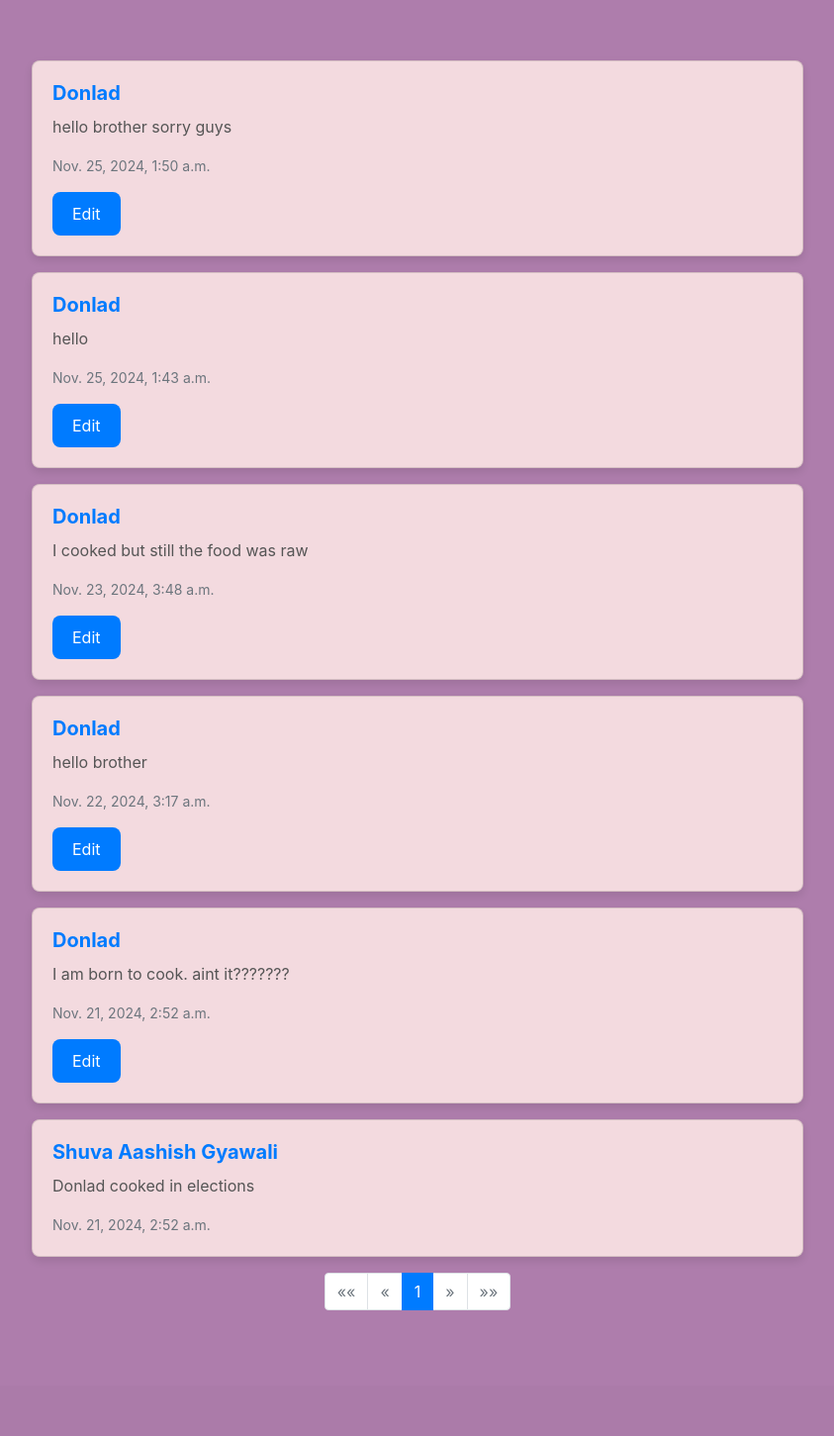
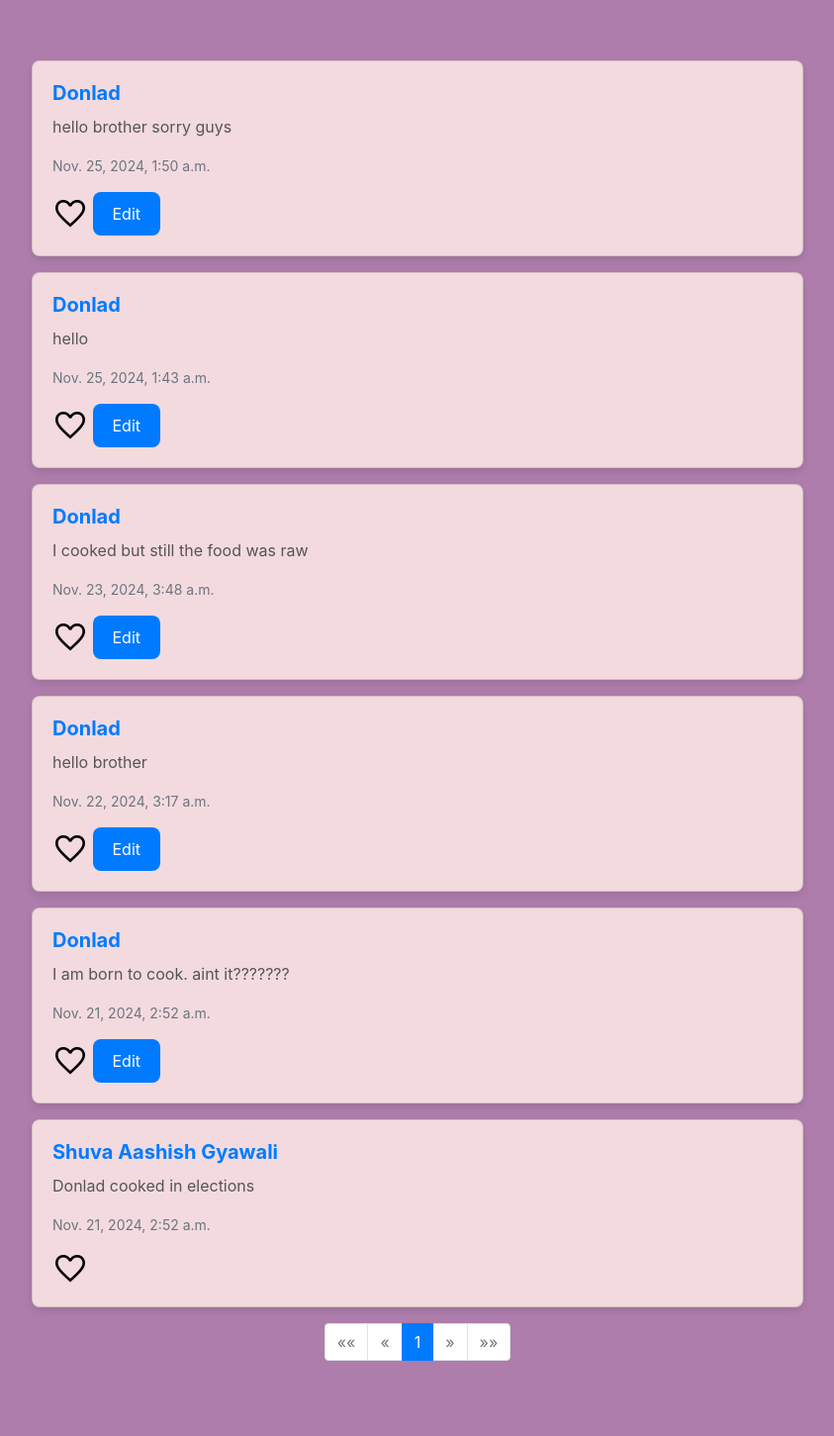
Before and after one commit to shuvaaashish/Network, a Django app: page / in a window 1280 px wide. Shown: the part 137-1588 px from the top of the page at 99% size, without its empty margins (218-1061 px from the left). Before the commit the page ends 1461 px from the top, so only its background shows below. Run offline with Django 3.2, Linux system fonts and the light colour scheme; a user stored in the database is signed in; data comes from the database, SQL or seed files in the repository; both versions use the stored data as it was after the commit; some libraries are stand-ins or nearby versions.

Commit message:
Add like functionality; create like model, update admin registration, and add favorite button in templates

```diff
--- a/network/admin.py
+++ b/network/admin.py
@@ -1,7 +1,8 @@
 from django.contrib import admin
-from .models import User,Post,Follow
+from .models import User,Post,Follow,like
 # Register your models here.
 
 admin.site.register(User),
 admin.site.register(Post),
-admin.site.register(Follow)
+admin.site.register(Follow),
+admin.site.register(like)
--- a/network/models.py
+++ b/network/models.py
@@ -20,3 +20,10 @@ class Follow(models.Model):
 
     def __str__(self):
         return f"{self.user} follows {self.following}"
+
+class like(models.Model):
+    user = models.ForeignKey(User, on_delete=models.CASCADE, related_name="user_likes")
+    post = models.ForeignKey(Post, on_delete=models.CASCADE, related_name="post_likes")
+
+    def __str__(self):
+        return f"{self.user} likes {self.post}"
--- a/network/static/network/styles.css
+++ b/network/static/network/styles.css
@@ -196,3 +196,10 @@ body h1 {
     font-size: 2.5rem;
     color: #FFFFFF;
 }
+.favorite-btn .material-symbols-outlined {
+    transition: filter 0.3s ease;
+}
+
+.favorite-btn .material-symbols-outlined:hover {
+    filter: blur(1px);
+}
--- a/network/static/network/work.js
+++ b/network/static/network/work.js
@@ -14,7 +14,7 @@ document.addEventListener('DOMContentLoaded', function() {
             newPostForm.style.display = 'block';
         }
     }
-
+    document.querySelectorAll('.favorite-btn')
 
     // When "Following" link is clicked
     document.querySelector('#showFollowingLink')?.addEventListener('click', function(event) {
--- a/network/templates/network/index.html
+++ b/network/templates/network/index.html
@@ -28,6 +28,11 @@
                 <p class="card-text">{{ post.content }}</p>
                 <p class="card-text"><small class="text-muted">{{ post.created_at }}</small></p>
                 {% if user.is_authenticated %}
+                <button class="favorite-btn" style="background: none; border: none; padding: 0;">
+                <span class="material-symbols-outlined" style="font-size: 36px; vertical-align: middle;">
+                    favorite
+                    </span>
+                </button>
                     {% if post.author == user %}
                         <button class="btn btn-primary edit-btn">Edit</button>
                         <form class="edit-form" action="{% url 'edit' post.id %}" method="post" style="display: none;">
--- a/network/templates/network/layout.html
+++ b/network/templates/network/layout.html
@@ -6,6 +6,7 @@
         <title>{% block title %}Shuvter{% endblock %}</title>
         <link rel="stylesheet" href="https://stackpath.bootstrapcdn.com/bootstrap/4.4.1/css/bootstrap.min.css" integrity="sha384-Vkoo8x4CGsO3+Hhxv8T/Q5PaXtkKtu6ug5TOeNV6gBiFeWPGFN9MuhOf23Q9Ifjh" crossorigin="anonymous">
         <link href="{% static 'network/styles.css' %}" rel="stylesheet">
+        <link rel="stylesheet" href="https://fonts.googleapis.com/css2?family=Material+Symbols+Outlined:opsz,wght,FILL,GRAD@20..48,100..700,0..1,-50..200&icon_names=favorite" />
     </head>
     <body>
         <nav class="navbar navbar-expand-lg navbar-light bg-light">
```
Also changed, not shown: db.sqlite3.
